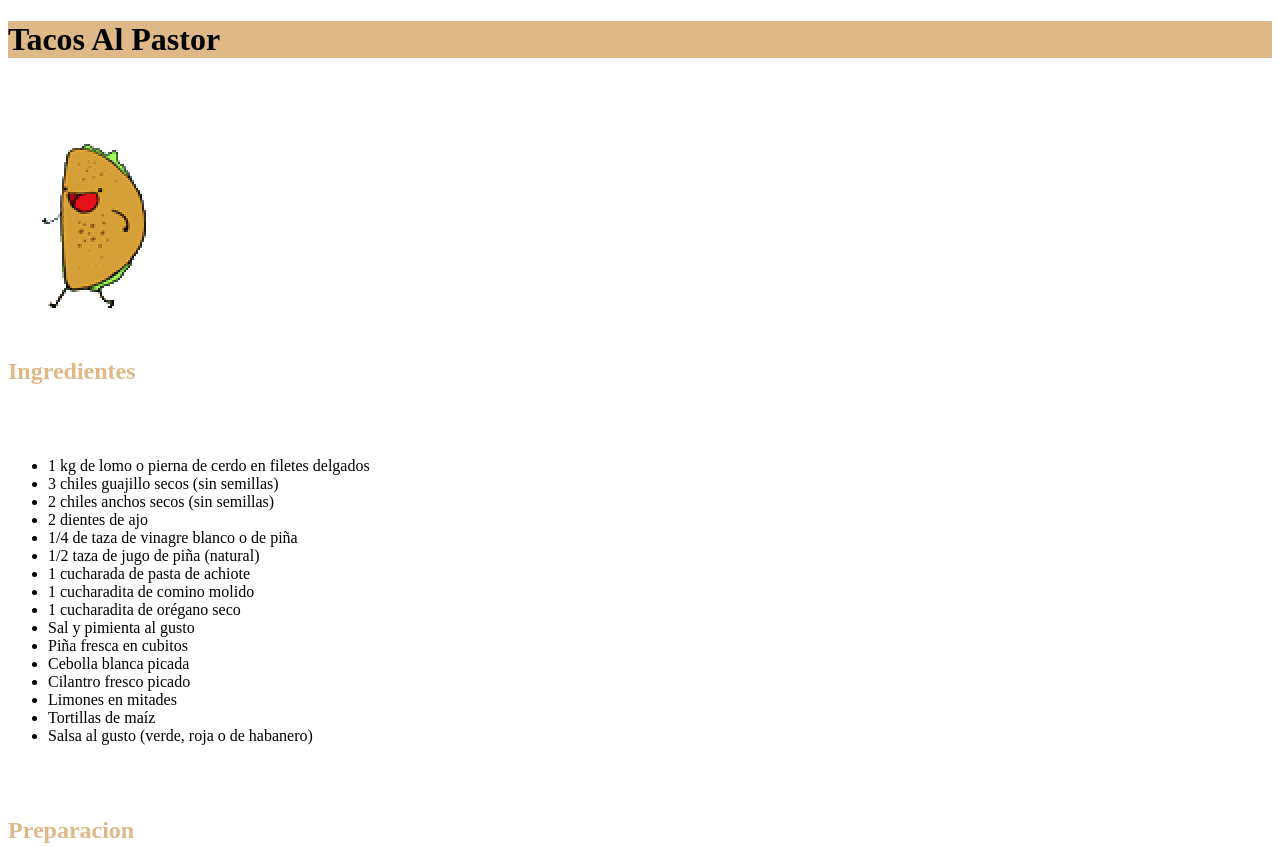
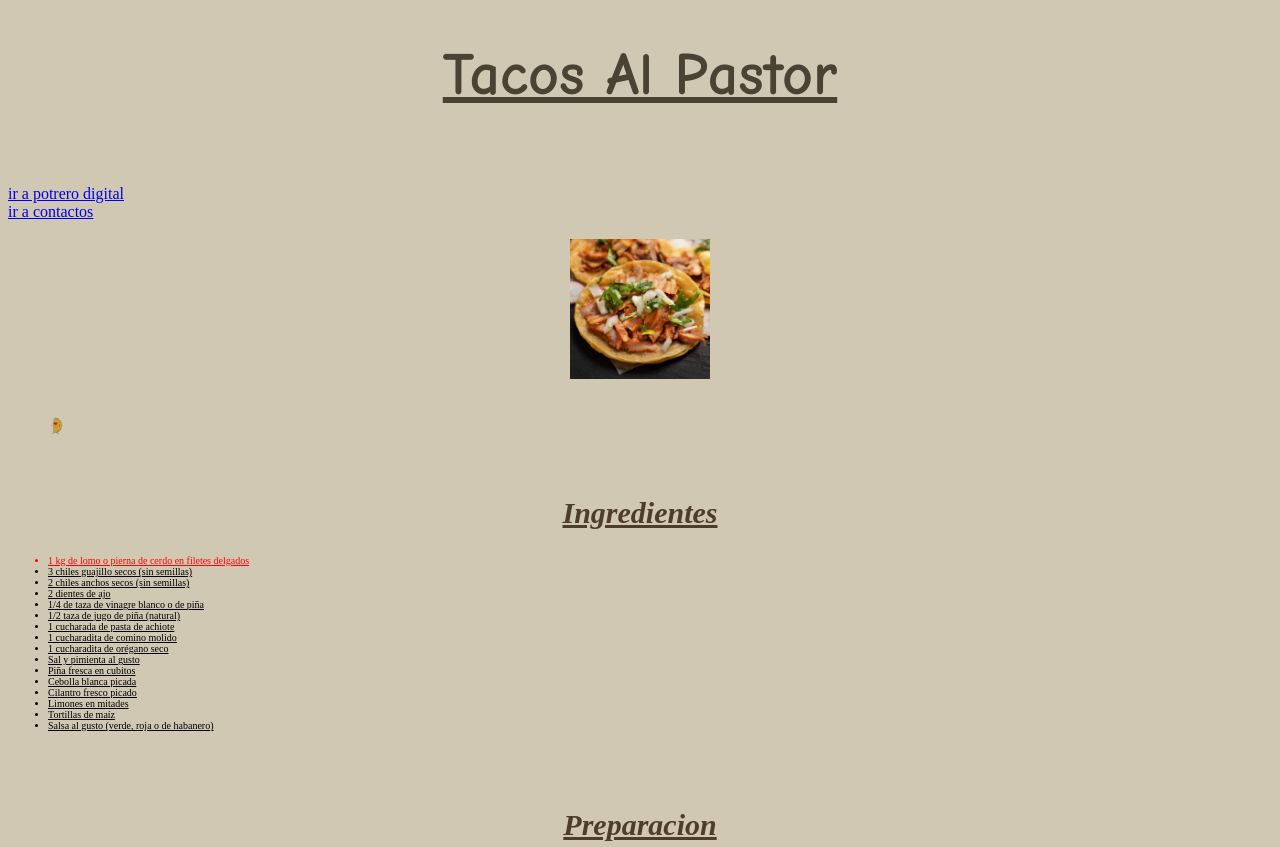
Before and after one commit to BenjaminDiazWeb/tacosreceta, a plain HTML site: page index.html in a window 1280 px wide. Shown: the top 847 px of the page. Drawn offline with Linux system fonts and the light colour scheme.

Commit message:
Add files via upload

```diff
--- /dev/null
+++ b/css/estilos.css
@@ -0,0 +1,38 @@
+body {background: #D1C8B4;}
+h1 {color: #4A4232;
+ font-family: 'Comic Sans MS', cursive, sans-serif;
+font-size:60px;
+text-align: center;
+text-decoration: underline;}
+.ingredienti {color:#4D3E29;
+font-size:30px;
+text-align: center;
+text-decoration: underline;}
+.prep {color: #4D3E29;
+font-size:30px;
+text-align: center;
+text-decoration: underline;}
+.lomo {color: red;}
+img { width: 200px;
+  height: auto;
+display: block;
+  margin-left: auto;
+  margin-right: auto;}
+  .paula { width: 140px;
+  height: auto;}
+  .tacomovimiento { width: 20px;
+  height: auto;
+display: block;
+margin-left: 40px;
+margin-right: 0px;
+
+   }
+  li {font-size:10px;
+text-align: left;
+text-decoration: underline;}
+  iframe {width: 40%;
+  height: 40%;}
+  h2 {color: #4D3E29;
+font-style: italic;
+text-align: center;
+text-decoration: underline;}
--- a/index.html
+++ b/index.html
@@ -3,30 +3,27 @@
 <head>
     <meta charset="UTF-8">
     <meta name="viewport" content="width=device-width, initial-scale=1.0">
-    <title>Document</title>
+    <title>receta de tacos</title>
+<link rel="stylesheet" href="./css/estilos.css">
 </head>
 <body>
-
-    <h1 style="background-color: burlywood;">Tacos Al Pastor</h1>
+    <h1>Tacos Al Pastor</h1>
     <br>
     <br>
-
-
-    <img src="./imagenes.gif/taco.gif" alt="tacogif">
-
-
+<a href="https://edu.potrerodigital.org/" target="_blank">ir a potrero digital</a>
+<br>
+<a href="contactos.html" >ir a contactos</a>
+    <br>
+    <br>
+<a href="https://www.paulinacocina.net/tacos-al-pastor-receta-original/28669" target="_blank" > <img src=" ./imagenes.jpg/tacopastor.jpg" alt="imagen no disponible" class="paula"> </a>
+    <br>
+    <br>
+    <img src="./imagenes.gif/taco.gif" alt="tacogif" class="tacomovimiento">
 <br>
 <br>
-
-    <h2 style="color: burlywood;">Ingredientes</h2>
-
-    <br>
-    <br>
-
-
+    <h2 class="ingredienti">Ingredientes</h2>
     <ul>
-
-    <li>1 kg de lomo o pierna de cerdo en filetes delgados</li>
+    <li class="lomo">1 kg de lomo o pierna de cerdo en filetes delgados</li>
 <li>3 chiles guajillo secos (sin semillas)</li>
 <li>2 chiles anchos secos (sin semillas)</li>
 <li>2 dientes de ajo</li>
@@ -42,17 +39,11 @@
 <li>Limones en mitades</li>
 <li>Tortillas de maíz</li>
 <li>Salsa al gusto (verde, roja o de habanero)</li>
-
     </ul>
-
     <br>
 <br>
-
-    <h2 style="color:burlywood;">Preparacion</h2>
-
-    <br>
+    <h2 class="prep">Preparacion</h2>
 <ol>
-
 <li>Hidratar los chiles secos en agua caliente por 5–10 minutos y escurrir.</li>
 <li>Licuar los chiles con ajo, vinagre, jugo de piña, achiote, comino, orégano, sal y pimienta hasta formar un adobo espeso.</li>
 <li>Marinar los filetes con el adobo, cubrir y refrigerar al menos 4 horas o toda la noche.</li>
@@ -60,42 +51,25 @@
 <li>Cortar la carne en tiras pequeñas o trozos tipo taco.</li>
 <li>Calentar las tortillas y armar los tacos con carne, piña, cebolla, cilantro y unas gotas de limón.</li>
 <li>Servir con la salsa de tu preferencia.</li>
-
 </ol>
-
  <br>
  <br>
-
 <img src="https://cdn7.kiwilimon.com/recetaimagen/13996/960x640/6330.jpg.jpg" alt="imagen de tacos al pastor">
-
 <br>
 <br>
-
-
 <img src="./imagenes.jpg/tacos.jpg" alt="imagen de un taco">
-
-
 <br>
 <br>
 <br>
-
 <h2>videos de recetas</h2>
-
 <iframe width="560" height="315" src="https://www.youtube.com/embed/VPvBJloi5FU?si=g-hD95vM5YGzLoNx" title="YouTube video player" frameborder="0" allow="accelerometer; autoplay; clipboard-write; encrypted-media; gyroscope; picture-in-picture; web-share" referrerpolicy="strict-origin-when-cross-origin" allowfullscreen></iframe>">
-
 <iframe width="560" height="315" src="https://www.youtube.com/embed/MWo42SO1aOM?si=pUXOiKo4CLO2LNWz" title="YouTube video player" frameborder="0" allow="accelerometer; autoplay; clipboard-write; encrypted-media; gyroscope; picture-in-picture; web-share" referrerpolicy="strict-origin-when-cross-origin" allowfullscreen></iframe>
-
 <br>
 <br>
 <br>
-
 <h2>restaurante recomendado para este plato</h2>
-
 <iframe src="https://www.google.com/maps/embed?pb=!1m16!1m12!1m3!1d5321.523105162671!2d-99.16607190119247!3d19.417370972616478!2m3!1f0!2f0!3f0!3m2!1i1024!2i768!4f13.1!2m1!1srestaurante%20de%20tacos%20en%20ciudad%20de%20mexico!5e0!3m2!1sen!2sar!4v1760117177486!5m2!1sen!2sar" width="600" height="450" style="border:0;" allowfullscreen="" loading="lazy" referrerpolicy="no-referrer-when-downgrade"></iframe>
-
 <br>
 <br>
-
-
 </body>
 </html>
```
Also changed, not shown: contactos.html (added, +17 -0 lines), imagenes.jpg/tacopastor.jpg (added).
